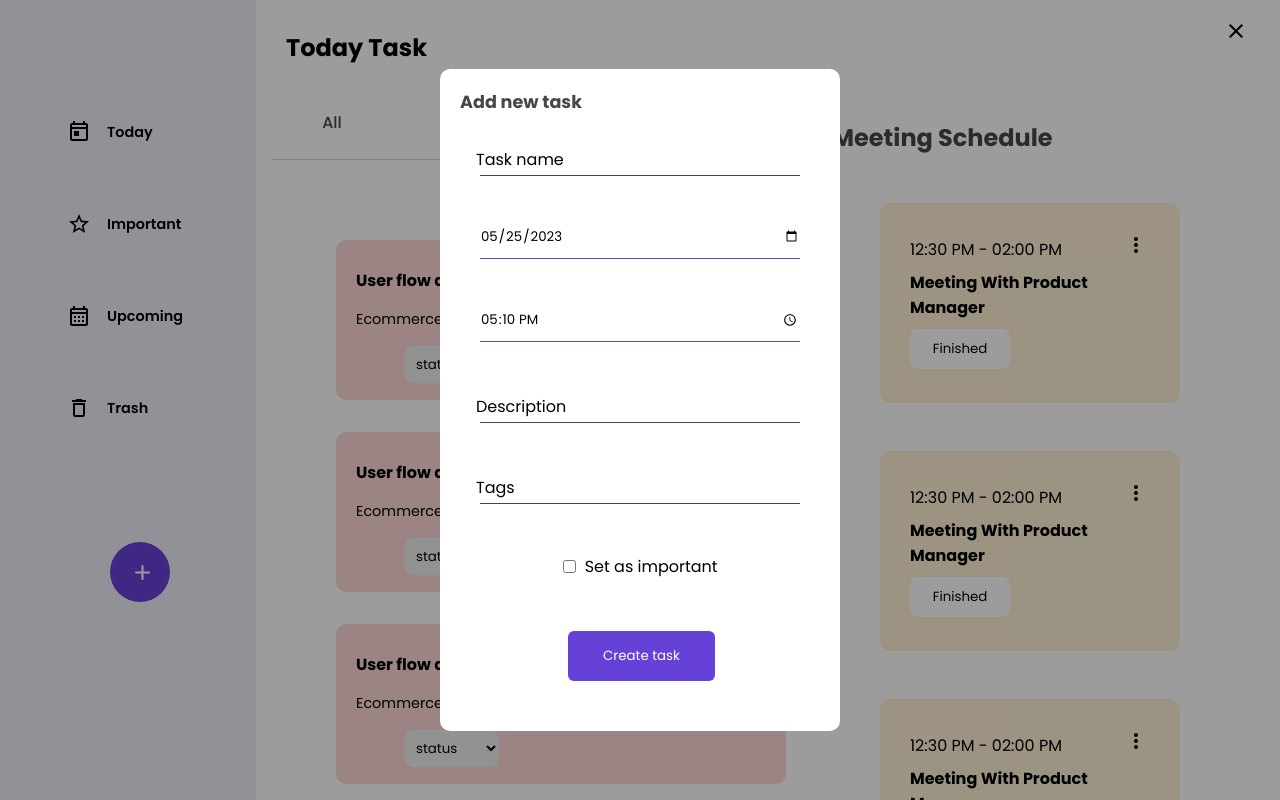
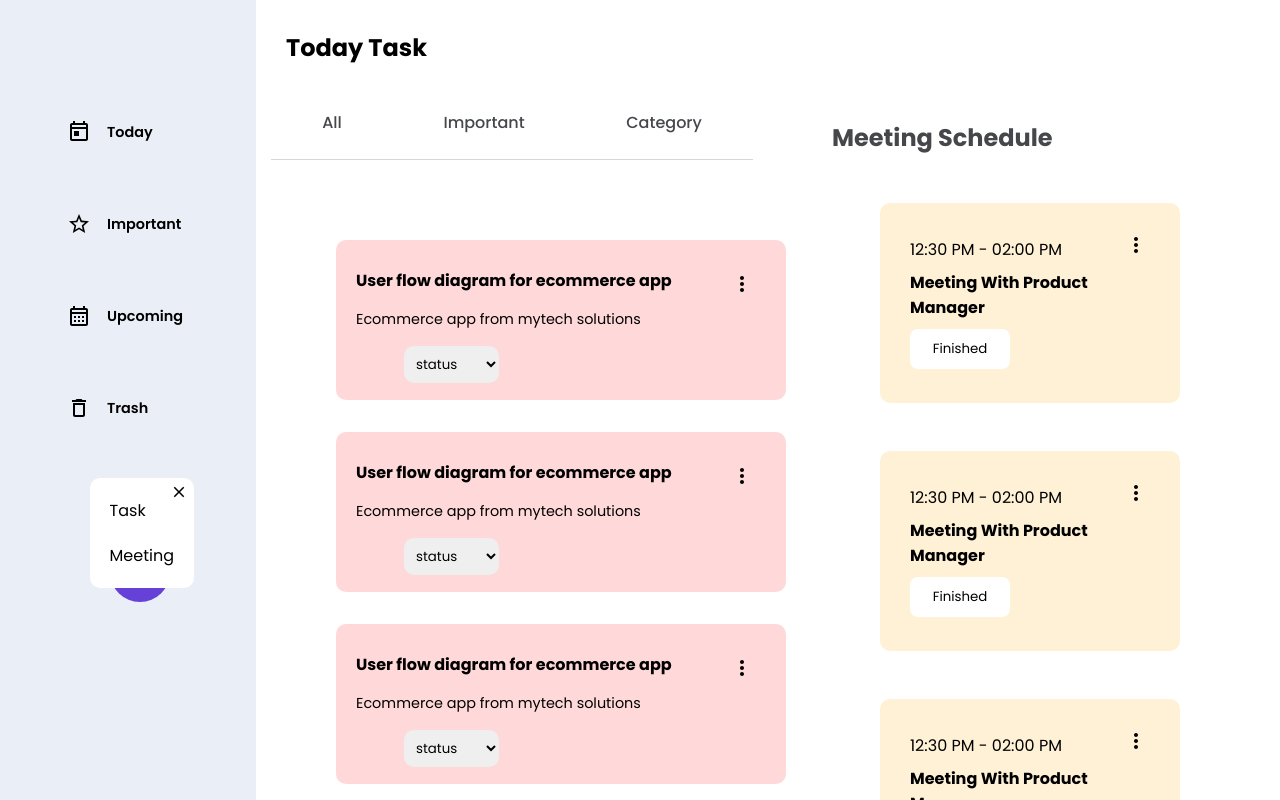
Before and after one commit to rasil-m/TaskManager, a React (Create React App) app in the folder client/: page / in a window 1280 px wide. Both pictures are taken after a click on the button 140 px from the left and 572 px from the top of the page. Shown: the top 800 px of the page. Built offline with nearby package versions, Linux system fonts and the light colour scheme.

Commit message:
Category Toggle Menu design completed

```diff
--- a/client/src/Components/Addtask/Addtask.css
+++ b/client/src/Components/Addtask/Addtask.css
@@ -5,6 +5,7 @@
     background: var(--p-white);
     padding: 20px 20px 50px 20px;
     border-radius: 10px;
+    position: relative;
 }
 .__addtask form h1
 {
--- a/client/src/Components/Addtask/Addtask.jsx
+++ b/client/src/Components/Addtask/Addtask.jsx
@@ -1,9 +1,9 @@
 import React from 'react'
 import { useState } from 'react'
 import './Addtask.css'
-import CloseIcon from '@mui/icons-material/Close';
+import CloseIcon from '@mui/icons-material/Close'
 
-const Addtask = ({isOpen,handle}) => {
+const Addtask = ({isOpen,handle,type}) => {
 
     const currentDate=new Date().toLocaleDateString().split("/")
     let today=currentDate[2]+"-"+((currentDate[0]<10)?"0"+currentDate[0]:currentDate[0])+"-"+((currentDate[1]<10)?"0"+currentDate[1]:currentDate[1])
@@ -20,12 +20,8 @@ const Addtask = ({isOpen,handle}) => {
         important:false
 
     })
-    const handleTags=()=>
-     {
 
-     }
-
-     console.log(data.important)
+     console.log(type?"Task":"Meeting")
 
     const handleForm=(e)=>
      {
@@ -37,7 +33,7 @@ const Addtask = ({isOpen,handle}) => {
     {isOpen?
      <div className="__addtask" style={isOpen?{transform:"scale(1,1)"}:{transform:"scale(0,0)"}}>
         <form onKeyDown={(e) => { e.key === 'Enter' && e.preventDefault() }}>
-            <h1>Add new task</h1>
+            <h1>Add new {type?"Task":"Meeting"}</h1>
             <CloseIcon className='closeIcon' onClick={()=>{handle()}}/>
             <p>
                 <input type="text" className='taskName' onChange={(e)=>{setData({...data,taskName:e.target.value})}} value={data.taskName} required/>
@@ -50,12 +46,20 @@ const Addtask = ({isOpen,handle}) => {
             <p>
                 <input type="time" onChange={(e)=>{setData({...data,time:e.target.value})}} value={data.time} required/>
             </p>
+
+            {type?
             <p>
                 <input type="text" onChange={(e)=>{setData({...data,desc:e.target.value})}} value={data.desc} required/>
                 <label>Description</label>
-            </p>
+            </p>:
             <p>
-                <input type="textarea" onChange={(e)=>{setData({...data,tags:e.target.value});handleTags()}} value={data.tags} required/>
+            <input type="time" onChange={(e)=>{setData({...data,time:e.target.value})}} value={data.time} required/>
+           </p>
+
+            }
+            {type?
+            <p>
+                <input type="textarea" onChange={(e)=>{setData({...data,tags:e.target.value})}} value={data.tags} required/>
                 <label>Tags</label>
                 <p className='tags'>
                 {
@@ -64,14 +68,16 @@ const Addtask = ({isOpen,handle}) => {
                       <span>{val}</span>
 
                    ))
-                   :null
-                }
+
+                :null}
                 </p>
             </p>
+    :null}
             <p className='important'>
                 <input type="checkbox" onChange={(e)=>{setData({...data,important:!(data.important)})}}/>Set as important
             </p>
-            <button onClick={handleForm}>Create task</button>
+
+            <button onClick={handleForm}>Create {type?"Task":"Meeting"}</button>
         </form>
      </div>:null}
     </>
--- a/client/src/Components/TaskCard/TaskCard.jsx
+++ b/client/src/Components/TaskCard/TaskCard.jsx
@@ -2,7 +2,7 @@ import React, { useState } from 'react'
 import './TaskCard.css'
 import MoreVertOutlinedIcon from '@mui/icons-material/MoreVertOutlined';
 
-const TaskCard = () => {
+const TaskCard = ({id}) => {
 
     const[dlg,setDlg]=useState(false)
 
@@ -27,7 +27,7 @@ const TaskCard = () => {
             dlg?
             <div className="__dlg">
             <p>Edit</p>
-            <p>Delete</p>
+            <p onClick={()=>{alert(id)}}>Delete</p>
             </div>
             :null
         }
--- a/client/src/Containers/Sidebar/Sidebar.css
+++ b/client/src/Containers/Sidebar/Sidebar.css
@@ -38,3 +38,33 @@
     margin: 4rem 0 0 3rem;
     cursor: pointer;
 }
+.__category_box
+{
+    position: relative;
+}
+.__category_box .__types
+{
+    position: absolute;
+    top: 0;
+    right: 0;
+    background: #fff;
+    padding: 10px;
+    border-radius: 10px;
+    cursor: pointer;
+    transition: 0.4s;
+}
+.__category_box .__types p
+{
+    padding: 10px;
+}
+.__category_box .__types p:hover
+{
+    background: var(--s-white);
+    transition: 0.4s;
+}
+.__category_box .__types .____close
+{
+    position: absolute;
+    right: 0.4rem;
+    top: 0.3rem;
+}
--- a/client/src/Containers/Sidebar/Sidebar.jsx
+++ b/client/src/Containers/Sidebar/Sidebar.jsx
@@ -7,14 +7,23 @@ import StarBorderOutlinedIcon from '@mui/icons-material/StarBorderOutlined';
 import DeleteOutlineOutlinedIcon from '@mui/icons-material/DeleteOutlineOutlined';
 import AddOutlinedIcon from '@mui/icons-material/AddOutlined';
 import Addtask from '../../Components/Addtask/Addtask';
+import CloseIcon from '@mui/icons-material/Close'
 
 const Sidebar = () => {
 
   const [toggle,setToggle]=useState(false)
+  const[dlg,setDlg]=useState(false)
+  const[type,setType]=useState(false)
+
   const handleToggle=()=>
    {
     setToggle(!toggle)
    }
+
+   const handleDlg=()=>
+     {
+        setDlg(!dlg)
+     }
 
   return (
     <div className="__navbar">
@@ -22,8 +31,19 @@ const Sidebar = () => {
         <Link to=""><StarBorderOutlinedIcon/>Important</Link>
         <Link to=""><CalendarMonthOutlinedIcon/>Upcoming</Link>
         <Link to=""><DeleteOutlineOutlinedIcon/>Trash</Link>
-        <button className='create' onClick={handleToggle}><AddOutlinedIcon sx={{ fontSize:25 }}/></button>
-        <Addtask isOpen={toggle} handle={handleToggle}/>
+        <div className="__category_box">
+          <button className='create'onClick={()=>{handleDlg()}}><AddOutlinedIcon sx={{ fontSize:25 }}/></button>
+          {
+            dlg?
+            <div className="__types">
+            <CloseIcon sx={{ fontSize:18 }} className='____close' onClick={()=>{handleDlg()}}/>
+            <p onClick={()=>{handleToggle();setType(true)}}>Task</p>
+            <p onClick={()=>{handleToggle();setType(false)}}>Meeting</p>
+          </div> :null
+          }
+        </div>
+
+        <Addtask isOpen={toggle} handle={handleToggle} type={type}/>
     </div>
 
   )
--- a/client/src/Pages/Home.jsx
+++ b/client/src/Pages/Home.jsx
@@ -1,16 +1,16 @@
 import React from 'react'
 import TaskCard from '../Components/TaskCard/TaskCard'
 
+const Home = () => {
 
-const Home = () => {
   return (
     <div className='__home'>
-      <TaskCard/>
-      <TaskCard/>
-      <TaskCard/>
-      <TaskCard/>
-      <TaskCard/>
-      <TaskCard/>
+      <TaskCard id={1}/>
+      <TaskCard id={2}/>
+      <TaskCard id={3}/>
+      <TaskCard id={4}/>
+      <TaskCard id={5}/>
+      <TaskCard id={6}/>
     </div>
   )
 }
--- /dev/null
+++ b/client/src/utility.js
@@ -0,0 +1,4 @@
+export const fetch=(a)=>
+ {
+    return a+5
+ }
```
